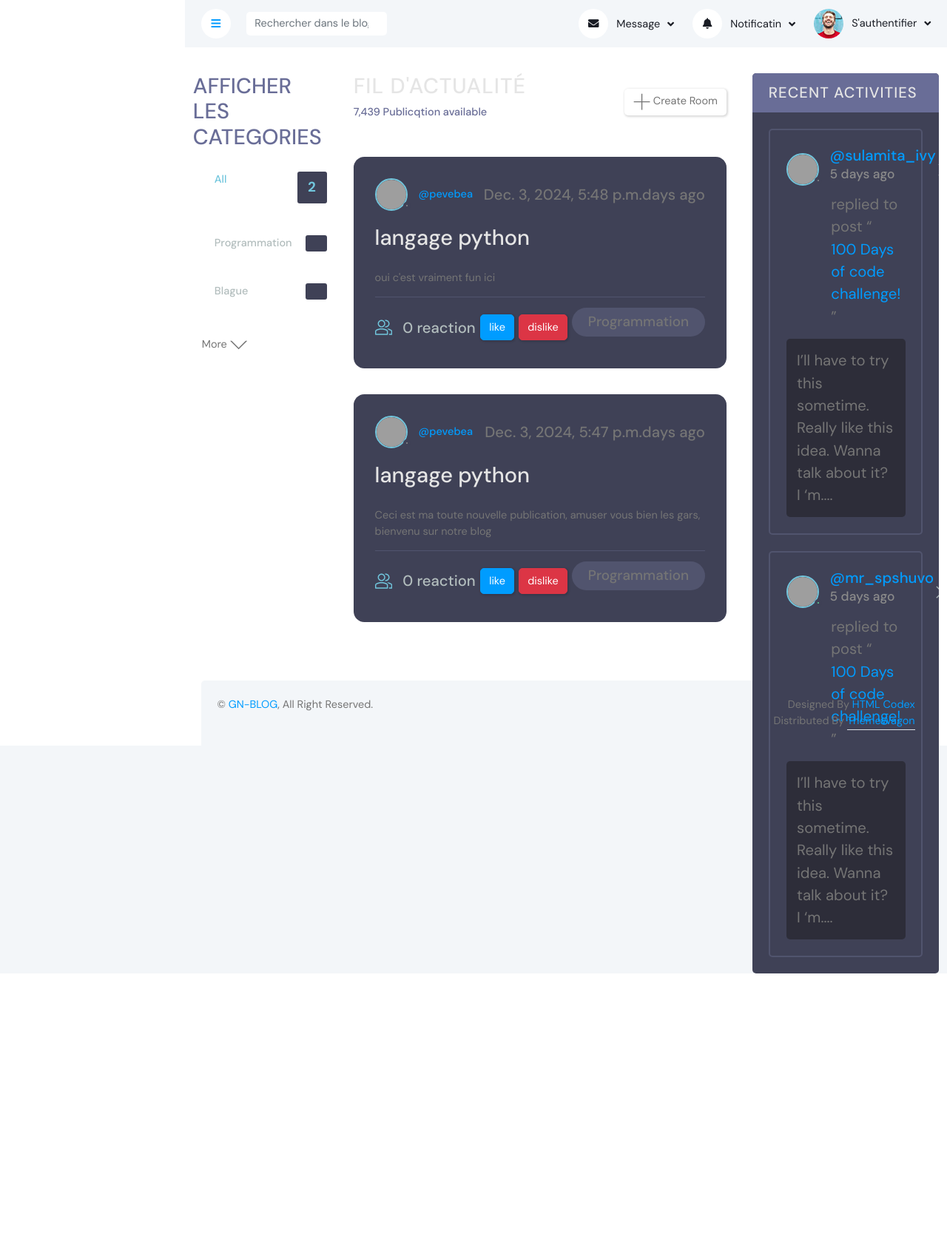
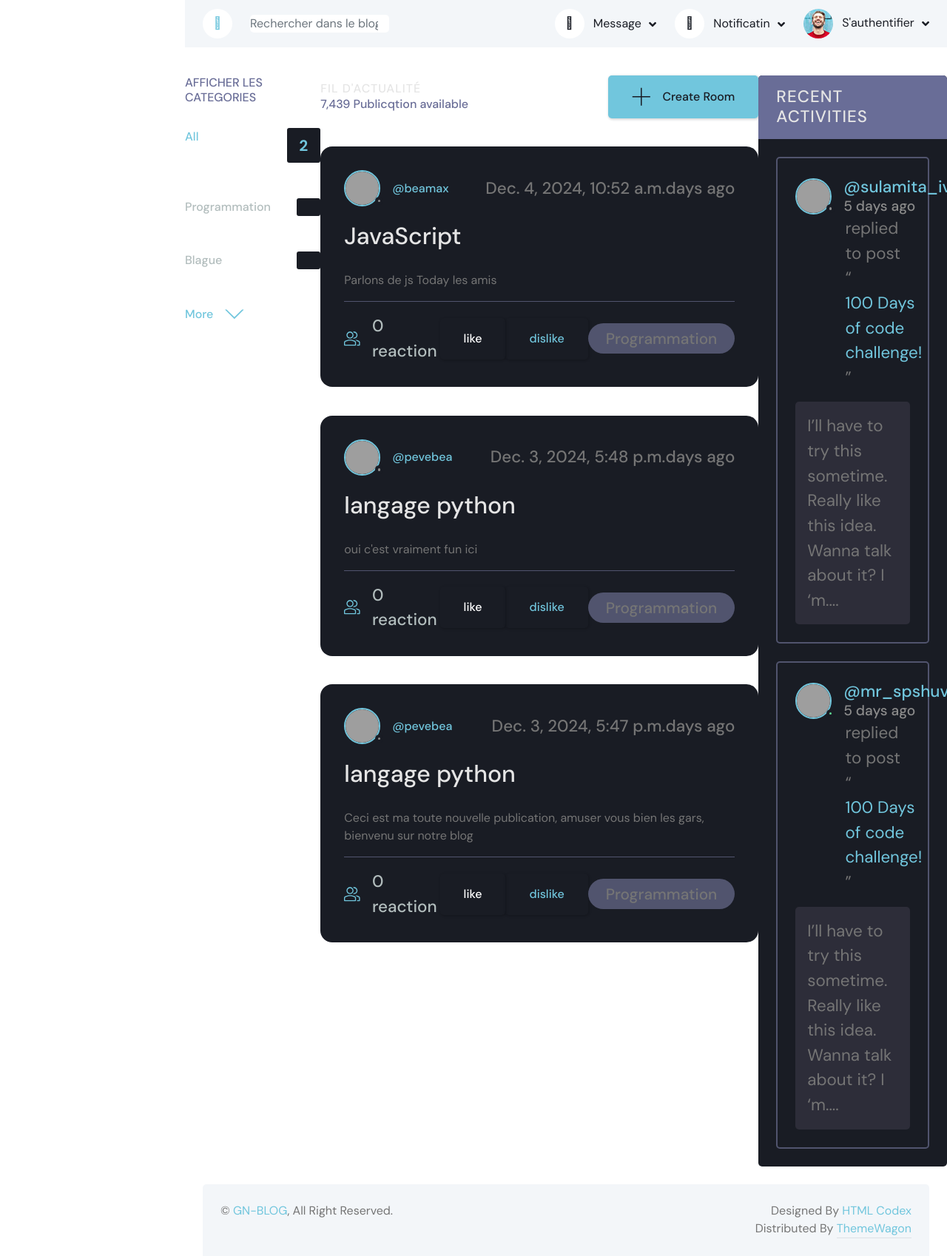
Before and after one commit to drbea/gn_blog, a Django app: page / in a window 1280 px wide. Shown: the whole page at 74% size. Before the commit the page ends 1316 px from the top, so only its background shows below. Run offline with Django 5.2, Linux system fonts and the light colour scheme; data comes from the database, SQL or seed files in the repository; data that the repository does not hold is empty; some libraries are stand-ins or nearby versions; grey boxes are pictures that could not be loaded.

Commit message:
petit ajustement de base et style.css

```diff
--- a/static/css/index.css
+++ b/static/css/index.css
@@ -1,9 +1,12 @@
+
     @import url("https://fonts.googleapis.com/css2?family=DM+Sans:wght@400;500;700&display=swap");
 
     :root {
       --color-main: #71c6dd;
-  --color-main-light: #e1f6fb;
-  --color-dark: #3f4156;
+      /* --color-main-light: #e1f6fb; */
+      --color-main-light: #F3F6F9;
+      /* --color-dark: #3f4156; */
+      --color-dark: #191C24;
       --color-dark-medium: #51546e;
       --color-dark-light: #696d97;
       --color-light: #e5e5e5;
@@ -14,7 +17,15 @@
       --color-error: #fc4b0b;
     }
 
+    /* :root {
+        --primary: #009CFF;
+        --light: #F3F6F9;
+        --dark: #191C24;
+    } */
+
     /*========== base styles ==========*/
+    .index-page {
+        /* Encapsulation des styles */
 
     * {
       font-family: "DM Sans", -apple-system, BlinkMacSystemFont, "Segoe UI", Roboto, Oxygen, Ubuntu, Cantarell, "Open Sans",
@@ -33,7 +44,7 @@
 
     @media only screen and (min-width: 1200px) {
       html {
-    font-size: 90.5%;
+        font-size: 70.5%;
       }
     }
 
@@ -43,14 +54,14 @@
       }
     }
 
-body {
+    /* body {
       line-height: 1.6;
       font-weight: 400;
       font-size: 1.5rem;
       color: var(--color-light-gray);
       background-color: var(--color-bg);
       min-height: 100vh;
-}
+    } */
 
     img {
       width: 100%;
@@ -65,7 +76,7 @@
     /*========== components ==========*/
     .container {
       max-width: 120rem;
-  width: 90%;
+      /* width: 90%; */
       margin: auto;
     }
 
@@ -1167,3 +1178,4 @@
     body{
         background-color: aquamarine;
     }
+}
--- a/templates/base.html
+++ b/templates/base.html
@@ -22,9 +22,7 @@
     <link href="https://cdn.jsdelivr.net/npm/bootstrap-icons@1.4.1/font/bootstrap-icons.css" rel="stylesheet">
 
     <!-- Libraries Stylesheet -->
-   {% block css %}
-    <link href="" rel="stylesheet">
-   {% endblock %}
+
     <link href="{% static 'lib/owlcarousel/assets/owl.carousel.min.css' %}" rel="stylesheet">
     <link href="{% static 'lib/tempusdominus/css/tempusdominus-bootstrap-4.min.css' %}" rel="stylesheet" />
 
@@ -33,6 +31,9 @@
 
     <!-- Template Stylesheet -->
     <link href="{% static 'css/style.css' %}" rel="stylesheet">
+    {% block css %}
+     <link href="" rel="stylesheet">
+    {% endblock %}
 </head>
 
 <body>
@@ -56,7 +57,7 @@
 
 
         <!-- Content Start -->
-        <div class="content">
+        <div class="content {% block body_class %}{% endblock %}">
             <!-- Navbar Start -->
             {% include "partials/navbar.html" %}
             <!-- Navbar End -->
@@ -103,8 +104,8 @@
 
 </html>
 
-<style media="screen">
+<!-- <style media="screen">
   main {
     height: 100vh;
   }
-</style>
+</style> -->
--- a/templates/home/index.html
+++ b/templates/home/index.html
@@ -4,6 +4,7 @@
 {% block css %}
 <link href="{% static 'css/index.css' %}" rel="stylesheet">
 {% endblock %}
+{% block body_class %}index-page{% endblock %}
 
 {% block content %}
 <main class="layout layout--3">
```
Also changed, not shown: db.sqlite3, home/migrations/0005_alter_commentaire_options_alter_publication_options_and_more.py (added). Lines whose indentation alone changed are shown as unchanged.
